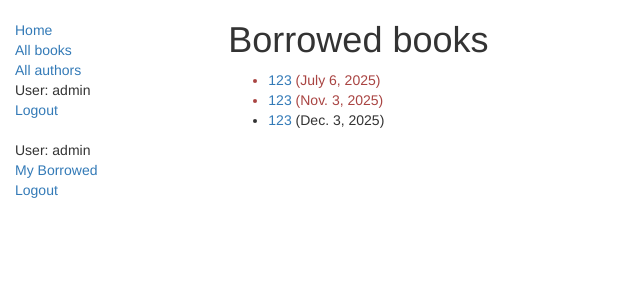
After one commit to mch1m/PractDjango, a Django app: page /catalog/mybooks/ in a window 1280 px wide. The commit adds this page. Shown: the top 300 px of the page, without its empty margins (0-640 px from the left). Run offline with Django 5.2, Linux system fonts and the light colour scheme; a user stored in the database is signed in; data comes from the database, SQL or seed files in the repository; both versions use the stored data as it was after the commit; some libraries are stand-ins or nearby versions.

Commit message:
adding pages, authorization

```diff
--- a/locallibrary/catalog/admin.py
+++ b/locallibrary/catalog/admin.py
@@ -31,8 +31,9 @@ class BookAdmin(admin.ModelAdmin):
 
 @admin.register(BookInstance)
 class BookInstanceAdmin(admin.ModelAdmin):
-    list_display = ('book', 'status', 'due_back', 'id')
+    list_display = ('book', 'status', 'borrower','due_back', 'id')
     list_filter = ('status', 'due_back')
+
     fieldsets = (
         (None, {
             'fields': ('book','imprint', 'id')
--- a/locallibrary/catalog/models.py
+++ b/locallibrary/catalog/models.py
@@ -1,6 +1,8 @@
 from django.db import models
 from django.urls import reverse #Used to generate URLs by reversing the URL patterns
 import uuid
+from django.contrib.auth.models import User
+from datetime import date
 
 class Genre(models.Model):
     """
@@ -53,6 +55,13 @@ class BookInstance(models.Model):
     book = models.ForeignKey('Book', on_delete=models.SET_NULL, null=True)
     imprint = models.CharField(max_length=200)
     due_back = models.DateField(null=True, blank=True)
+    borrower = models.ForeignKey(User, on_delete=models.SET_NULL, null=True, blank=True)
+
+    @property
+    def is_overdue(self):
+        if self.due_back and date.today() > self.due_back:
+            return True
+        return False
 
     LOAN_STATUS = (
         ('m', 'Maintenance'),
@@ -72,6 +81,8 @@ class BookInstance(models.Model):
         String for representing the Model object
         """
         return '%s (%s)' % (self.id,self.book.title)
+
+    permissions = (("can_mark_returned", "Set book as returned"),)
 
 class Author(models.Model):
     """
--- a/locallibrary/catalog/templates/base_generic.html
+++ b/locallibrary/catalog/templates/base_generic.html
@@ -31,6 +31,15 @@
      <li><a href="{% url 'login'%}?next={{request.path}}">Login</a></li>
    {% endif %}
             </ul>
+            <ul class="sidebar-nav">
+            {% if user.is_authenticated %}
+                <li>User: {{ user.get_username }}</li>
+                <li><a href="{% url 'my-borrowed' %}">My Borrowed</a></li>
+                <li><a href="{% url 'logout'%}?next={{request.path}}">Logout</a></li>
+            {% else %}
+                <li><a href="{% url 'login'%}?next={{request.path}}">Login</a></li>
+           {% endif %}
+                    </ul>
           {% endblock %}
 
         </div>
--- /dev/null
+++ b/locallibrary/catalog/templates/catalog/bookinstance_list_borrowed_user.html
@@ -0,0 +1,19 @@
+{% extends "base_generic.html" %}
+
+{% block content %}
+    <h1>Borrowed books</h1>
+
+    {% if bookinstance_list %}
+    <ul>
+
+      {% for bookinst in bookinstance_list %}
+      <li class="{% if bookinst.is_overdue %}text-danger{% endif %}">
+        <a href="{% url 'book-detail' bookinst.book.pk %}">{{bookinst.book.title}}</a> ({{ bookinst.due_back }})
+      </li>
+      {% endfor %}
+    </ul>
+
+    {% else %}
+      <p>There are no books borrowed.</p>
+    {% endif %}
+{% endblock %}
--- a/locallibrary/catalog/urls.py
+++ b/locallibrary/catalog/urls.py
@@ -9,3 +9,7 @@ urlpatterns = [
     path('authors/', views.AuthorListView.as_view(), name='authors'),
     path('author/<int:pk>/', views.AuthorDetailView.as_view(), name='author-detail'),
 ]
+
+urlpatterns += [
+    path('mybooks/', views.LoanedBooksByUserListView.as_view(), name='my-borrowed'),
+]
--- a/locallibrary/catalog/views.py
+++ b/locallibrary/catalog/views.py
@@ -1,6 +1,7 @@
 from django.shortcuts import render
 from .models import Book, Author, BookInstance, Genre
 from django.views import generic
+from django.contrib.auth.mixins import LoginRequiredMixin
 
 def index(request):
     """
@@ -40,3 +41,14 @@ class AuthorListView(generic.ListView):
 
 class AuthorDetailView(generic.DetailView):
     model = Author
+
+class LoanedBooksByUserListView(LoginRequiredMixin,generic.ListView):
+    """
+    Generic class-based view listing books on loan to current user.
+    """
+    model = BookInstance
+    template_name ='catalog/bookinstance_list_borrowed_user.html'
+    paginate_by = 10
+
+    def get_queryset(self):
+        return BookInstance.objects.filter(borrower=self.request.user).filter(status__exact='o').order_by('due_back')
```
Also changed, not shown: locallibrary/catalog/migrations/0002_bookinstance_borrower.py (added), locallibrary/db.sqlite3.
